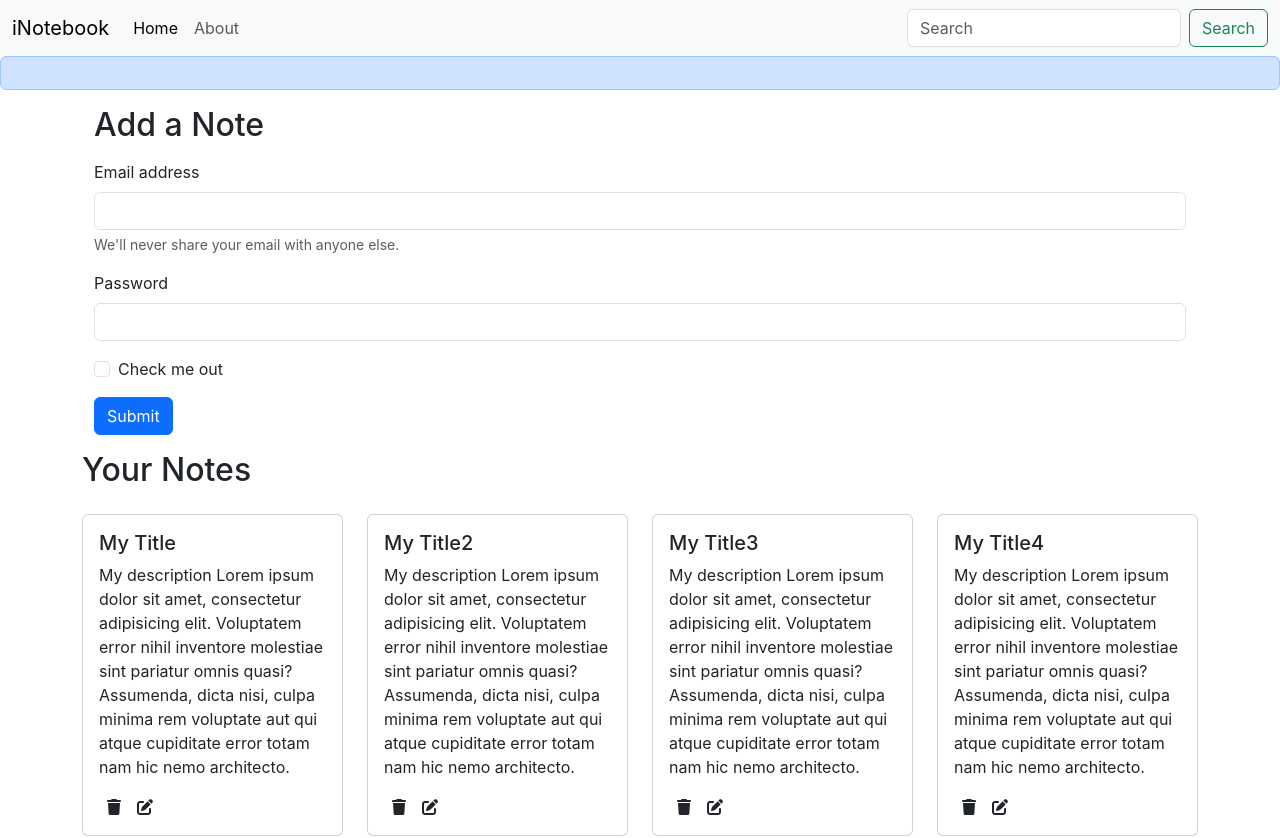
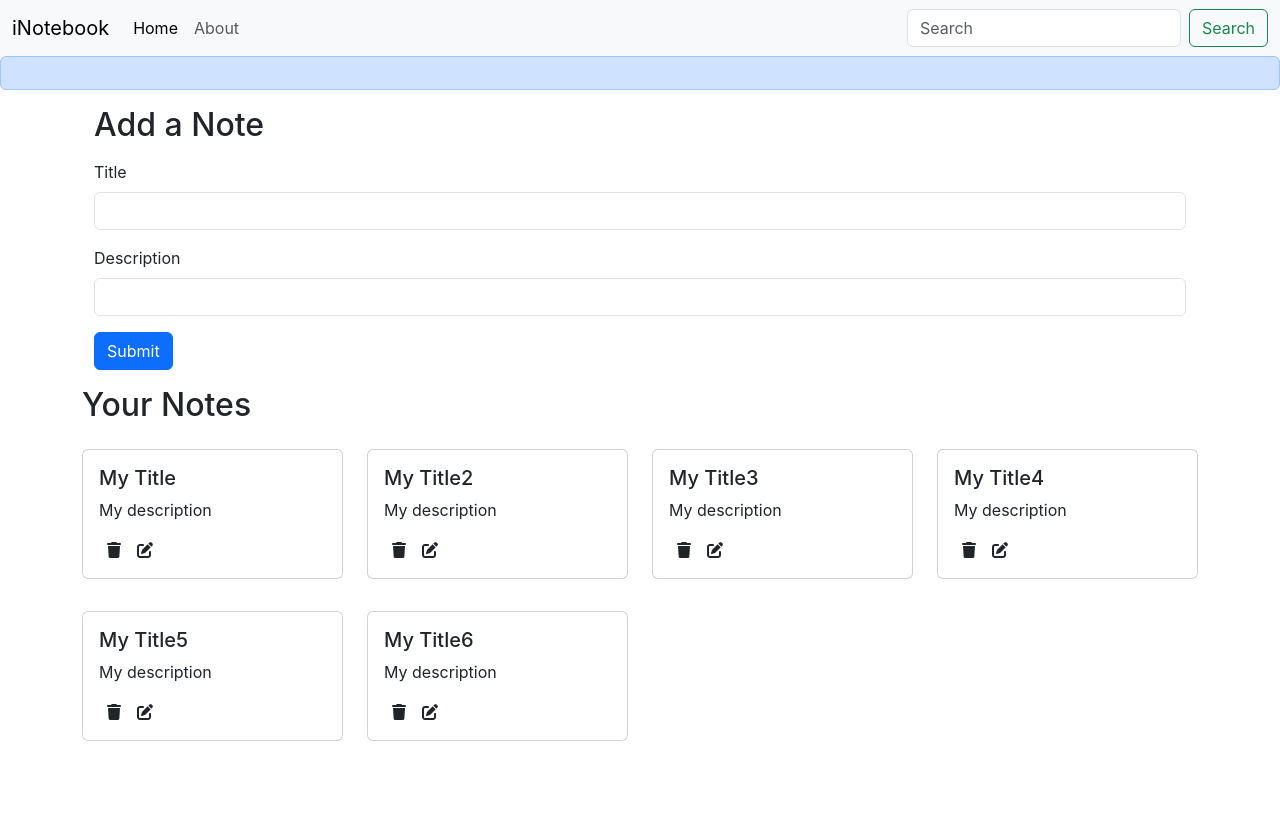
Before and after one commit to Shivanshgoyal17/inotebook-react, a React (Create React App) app: page / in a window 1280 px wide. Shown: the top 838 px of the page. After the commit the page ends 800 px from the top, so only its background shows below. Built offline with nearby package versions, Linux system fonts and the light colour scheme.

Commit message:
Completed till video 63

```diff
--- /dev/null
+++ b/src/components/AddNote.js
@@ -0,0 +1,35 @@
+import React, { useState, useContext } from "react";
+import noteContext from "../context/notes/noteContext";
+
+const AddNote = () => {
+  const context = useContext(noteContext);
+  const {addNote} = context;
+
+  const [note, setNote] = useState({title: "", description: "", tag: "default"})
+  const handleClick = (e) =>{
+    e.preventDefault()
+    addNote(note.title, note.description, note.tag)
+  }
+  const onChange = (e) =>{
+    setNote({...note, [e.target.name]: e.target.value})
+  }
+  return (
+    <div className="container my-3">
+      <h2>Add a Note</h2>
+      <form className="my-3">
+        <div className="mb-3">
+          <label htmlFor="title" className="form-label">Title</label>
+          <input type="text" className="form-control" id="title" name="title" aria-describedby="emailHelp" onChange={onChange}/>
+        </div>
+        <div className="mb-3">
+          <label htmlFor="description" className="form-label">Description</label>
+          <input type="text" className="form-control" id="description" name="description" onChange={onChange}/>
+        </div>
+
+        <button type="submit" className="btn btn-primary" onClick={handleClick}>Submit</button>
+      </form>
+    </div>
+  );
+};
+
+export default AddNote;
--- a/src/components/Alert.js
+++ b/src/components/Alert.js
@@ -3,7 +3,7 @@
 const Alert = (props) => {
   return (
     <div>
-      <div class="alert alert-primary" role="alert">
+      <div className="alert alert-primary" role="alert">
         {props.message}
       </div>
     </div>
--- a/src/components/Home.js
+++ b/src/components/Home.js
@@ -1,51 +1,10 @@
+
 import Notes from "./Notes";
 
 const Home = () => {
 
   return (
     <div>
-      <div className="container my-3">
-        <h2>Add a Note</h2>
-        <form className="my-3">
-          <div className="mb-3">
-            <label htmlFor="exampleInputEmail1" className="form-label">
-              Email address
-            </label>
-            <input
-              type="email"
-              className="form-control"
-              id="exampleInputEmail1"
-              aria-describedby="emailHelp"
-            />
-            <div id="emailHelp" className="form-text">
-              We'll never share your email with anyone else.
-            </div>
-          </div>
-          <div className="mb-3">
-            <label htmlFor="exampleInputPassword1" className="form-label">
-              Password
-            </label>
-            <input
-              type="password"
-              className="form-control"
-              id="exampleInputPassword1"
-            />
-          </div>
-          <div className="mb-3 form-check">
-            <input
-              type="checkbox"
-              className="form-check-input"
-              id="exampleCheck1"
-            />
-            <label className="form-check-label" htmlFor="exampleCheck1">
-              Check me out
-            </label>
-          </div>
-          <button type="submit" className="btn btn-primary">
-            Submit
-          </button>
-        </form>
-      </div>
 
       <Notes />
     </div>
--- a/src/components/Noteitem.js
+++ b/src/components/Noteitem.js
@@ -7,7 +7,7 @@
             <div className="card my-3">
                 <div className="card-body">
                     <h5 className="card-title">{note.title}</h5>
-                    <p className="card-text">{note.description} Lorem ipsum dolor sit amet, consectetur adipisicing elit. Voluptatem error nihil inventore molestiae sint pariatur omnis quasi? Assumenda, dicta nisi, culpa minima rem voluptate aut qui atque cupiditate error totam nam hic nemo architecto.</p>
+                    <p className="card-text">{note.description}</p>
                     <i className="fa-solid fa-trash mx-2"></i>
                     <i className="fa-solid fa-pen-to-square mx-2"></i>
                 </div>
--- a/src/components/Notes.js
+++ b/src/components/Notes.js
@@ -1,17 +1,21 @@
 import React, { useContext } from "react";
 import noteContext from "../context/notes/noteContext";
 import Noteitem from "./Noteitem";
+import AddNote from "./AddNote";
 
 const Notes = () => {
   const context = useContext(noteContext);
-  const { notes, setNotes } = context;
+  const { notes, addNote} = context;
   return (
+    <>
+        <AddNote />
         <div className="row my-3">
         <h2>Your Notes</h2>
         {notes.map((note) => {
             return <Noteitem key={note._id} note={note} />
         })}
         </div>
+    </>
   );
 };
 
--- a/src/context/notes/NoteState.js
+++ b/src/context/notes/NoteState.js
@@ -61,8 +61,34 @@
 
       const [notes, setNotes] = useState(notesInitial)
 
+      // Add a note
+      const addNote = (title, description, tag) =>{
+        // TODO: API call
+        console.log("Adding a new note")
+        const note = {
+          "_id": "67d151cc4ea0fd2dfcbb9bf3",
+          "user": "67ce0ff43af267b147d26200",
+          "title": title,
+          "description": description,
+          "tag": tag,
+          "date": "2025-03-12T09:20:12.479Z",
+          "__v": 0
+        }
+        setNotes(notes.concat(note))
+      }
+
+      // Delete a note
+      const deleteNote = () =>{
+
+      }
+
+      // Edit a note
+      const editNote = () =>{
+
+      }
+
       return(
-        <noteContext.Provider value={{notes, setNotes}}>
+          <noteContext.Provider value={{notes, addNote, deleteNote, editNote}}>
               {props.children}
           </noteContext.Provider>
 
```
Lines whose indentation alone changed are shown as unchanged.
